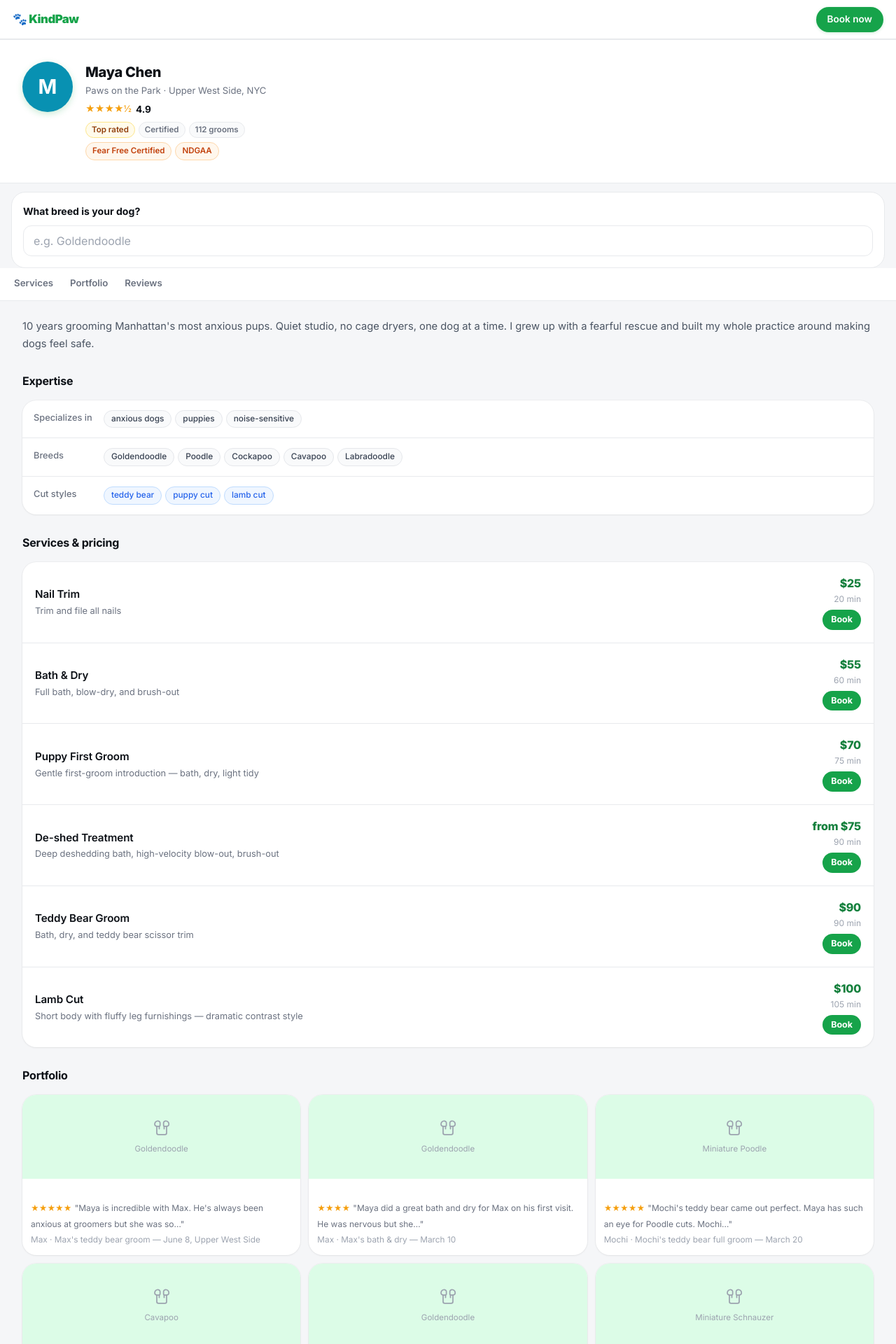
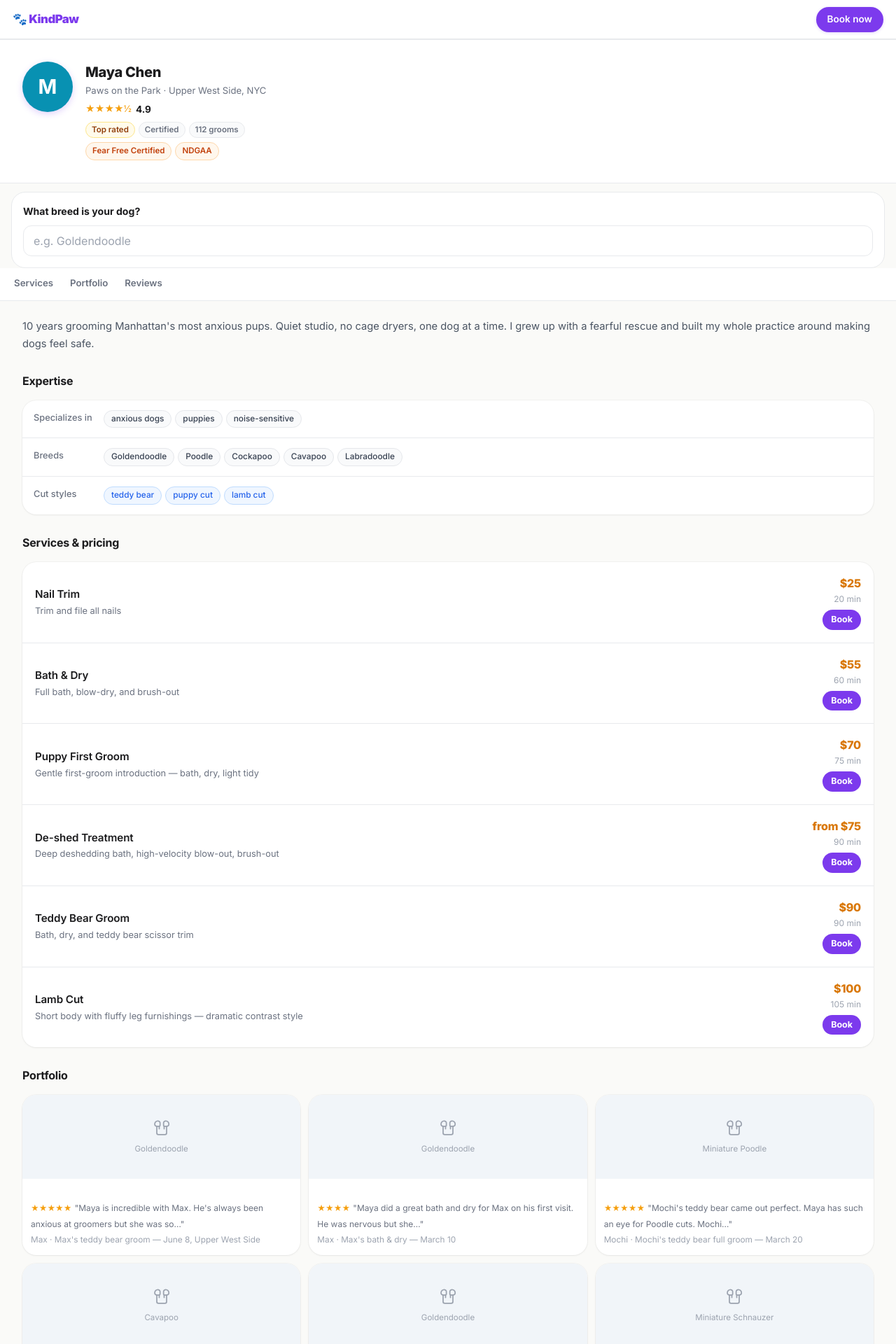
Before and after one commit to bcopans/Claude_learning, a Flask app: page /groomer/1/profile in a window 1280 px wide. Shown: the top 1920 px of the page at 70% size. Run offline with Flask 3, Linux system fonts and the light colour scheme; data comes from the database, SQL or seed files in the repository; some libraries are stand-ins or nearby versions.

Commit message:
Plum palette + rebuilt search cards with better hierarchy
Color swap (green → plum):
- Primary: #7C3AED, dark: #6D28D9, light: #EDE9FE
- Hero gradient: deep indigo → plum → violet
- Background: #FAFAF8 (warm off-white)
- Prices now amber: --price: #D97706 (distinct from brand plum)
- All rgba/border green references updated

Search cards rebuilt:
- Removed bio text (generic filler at 90 chars)
- Removed tag row (secondary info, not decision-critical)
- Rating pill: "★ 4.8 (24)" — prominent, co-equal with name
- Price: larger, amber, immediately visible
- Breed match indicator: "✓ Does Poodles" pill appears when search breed
  matches groomer's expertise
- Cover photo strip kept for groomers with portfolio photos

https://claude.ai/code/session_01NYwLiMSZgUYJfXuboqaWhp

```diff
--- a/07_dog_groomer_booking/marketplace/static/style.css
+++ b/07_dog_groomer_booking/marketplace/static/style.css
@@ -3,23 +3,25 @@
 *, *::before, *::after { box-sizing: border-box; margin: 0; padding: 0; }
 
 :root {
-  --green:       #16A34A;
-  --green-dark:  #15803D;
-  --green-light: #DCFCE7;
-  --bg:          #F5F6F8;
+  --green:       #7C3AED;
+  --green-dark:  #6D28D9;
+  --green-light: #EDE9FE;
+  --price:       #D97706;
+  --price-bg:    #FFFBEB;
+  --bg:          #FAFAF8;
   --surface:     #FFFFFF;
-  --text:        #0D1117;
+  --text:        #1C1C1E;
   --muted:       #6B7280;
   --subtle:      #9CA3AF;
   --border:      #E8EAED;
-  --accent:      #F97316;
+  --accent:      #F59E0B;
   --error:       #EF4444;
   --sh:          0 1px 3px rgba(0,0,0,0.05), 0 0 0 1px rgba(0,0,0,0.03);
   --sh-md:       0 4px 24px rgba(0,0,0,0.08), 0 1px 6px rgba(0,0,0,0.04);
   --sh-lg:       0 12px 40px rgba(0,0,0,0.10), 0 4px 12px rgba(0,0,0,0.05);
   --r:           12px;
   --r-lg:        20px;
-  --hero-grad:   linear-gradient(145deg, #15803D 0%, #16A34A 55%, #22C55E 100%);
+  --hero-grad:   linear-gradient(145deg, #5B21B6 0%, #7C3AED 55%, #8B5CF6 100%);
 }
 
 body {
@@ -87,8 +89,8 @@ body {
 .btn:active { transform: scale(0.97); }
 .btn:disabled { opacity: 0.45; cursor: default; transform: none; }
 
-.btn-primary  { background: var(--green); color: #fff; box-shadow: 0 1px 4px rgba(22,163,74,0.22); }
-.btn-primary:hover:not(:disabled)  { background: var(--green-dark); box-shadow: 0 2px 10px rgba(22,163,74,0.32); }
+.btn-primary  { background: var(--green); color: #fff; box-shadow: 0 1px 4px rgba(124,58,237,0.22); }
+.btn-primary:hover:not(:disabled)  { background: var(--green-dark); box-shadow: 0 2px 10px rgba(124,58,237,0.32); }
 
 .btn-outline  { background: transparent; color: var(--green); border: 1.5px solid var(--green); }
 .btn-outline:hover:not(:disabled)  { background: var(--green-light); }
@@ -638,7 +637,7 @@ textarea.input  { height: auto; padding-top: 12px; padding-bottom: 12px; resize:
   align-items: center;
   justify-content: center;
   flex-shrink: 0;
-  box-shadow: 0 3px 10px rgba(22,163,74,0.22);
+  box-shadow: 0 3px 10px rgba(124,58,237,0.22);
 }
 
 .gprofile-info h1   { font-size: 1.25rem; font-weight: 800; letter-spacing: -0.3px; margin-bottom: 2px; }
@@ -695,13 +694,13 @@ textarea.input  { height: auto; padding-top: 12px; padding-bottom: 12px; resize:
 .service-name  { font-weight: 600; font-size: 0.95rem; letter-spacing: -0.1px; margin-bottom: 3px; }
 .service-desc  { color: var(--muted); font-size: 0.8rem; line-height: 1.4; }
 .service-right { text-align: right; flex-shrink: 0; }
-.service-price { font-weight: 800; color: var(--green-dark); font-size: 1rem; letter-spacing: -0.2px; }
+.service-price { font-weight: 800; color: var(--price); font-size: 1rem; letter-spacing: -0.2px; }
 .service-dur   { color: var(--subtle); font-size: 0.75rem; margin-top: 2px; }
 
 .portfolio-grid { display: grid; grid-template-columns: repeat(2, 1fr); gap: 12px; }
 .portfolio-item { background: var(--surface); border-radius: var(--r-lg); overflow: hidden; box-shadow: var(--sh); transition: box-shadow 0.2s, transform 0.2s; }
 .portfolio-item:hover { box-shadow: var(--sh-md); transform: translateY(-1px); }
-.portfolio-img-placeholder { background: var(--green-light); height: 120px; display: flex; flex-direction: column; align-items: center; justify-content: center; gap: 3px; }
+.portfolio-img-placeholder { background: #F1F5F9; height: 120px; display: flex; flex-direction: column; align-items: center; justify-content: center; gap: 3px; }
 .portfolio-label { font-weight: 700; color: var(--green-dark); font-size: 0.85rem; }
 .portfolio-breed { color: var(--muted); font-size: 0.72rem; }
 .portfolio-review { padding: 10px 12px 4px; }
```
Also changed, not shown: other parts of 07_dog_groomer_booking/marketplace/static/style.css (+18 -21 lines), 07_dog_groomer_booking/marketplace/templates/search.html (+16 -16 lines).
